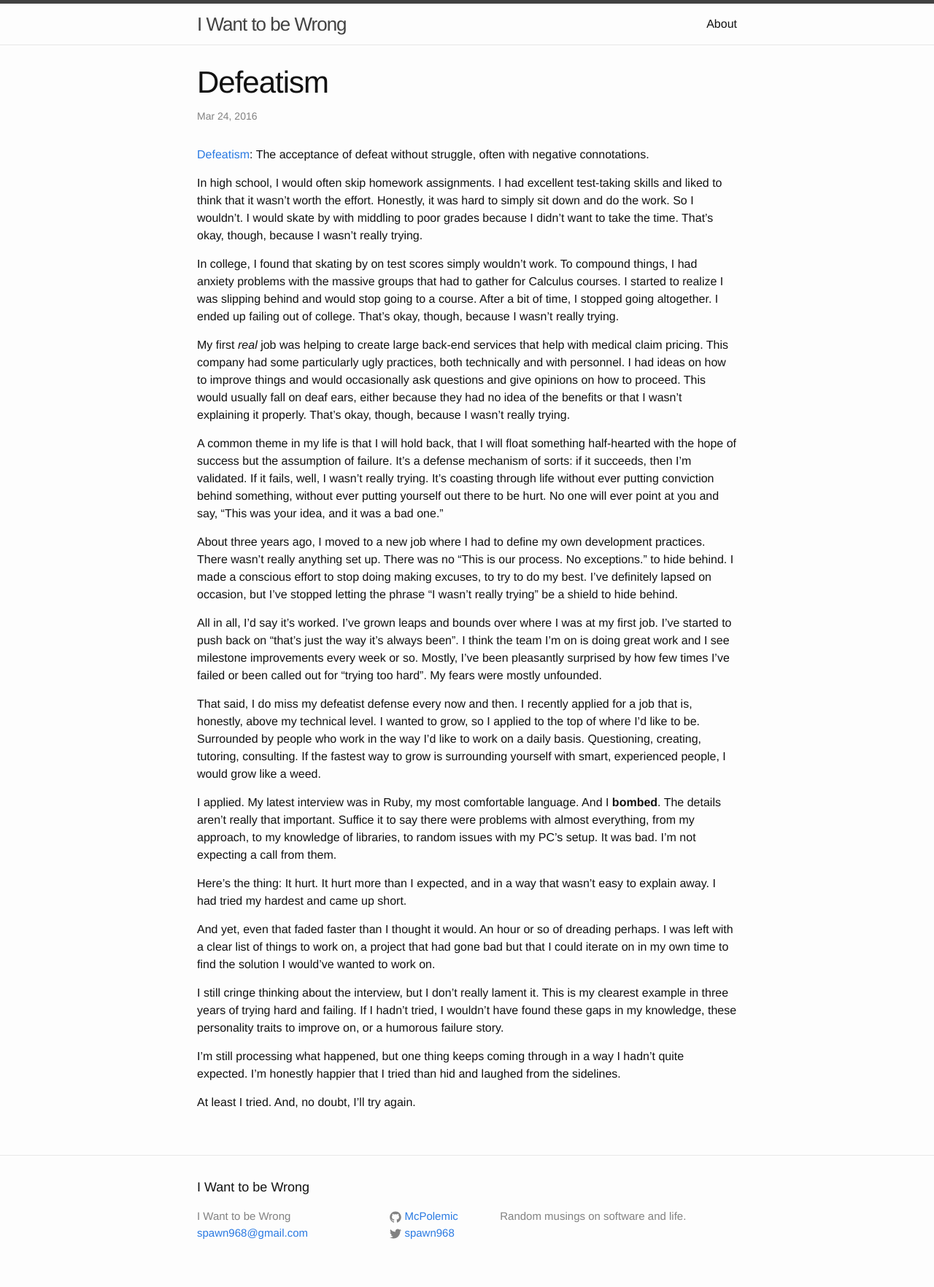
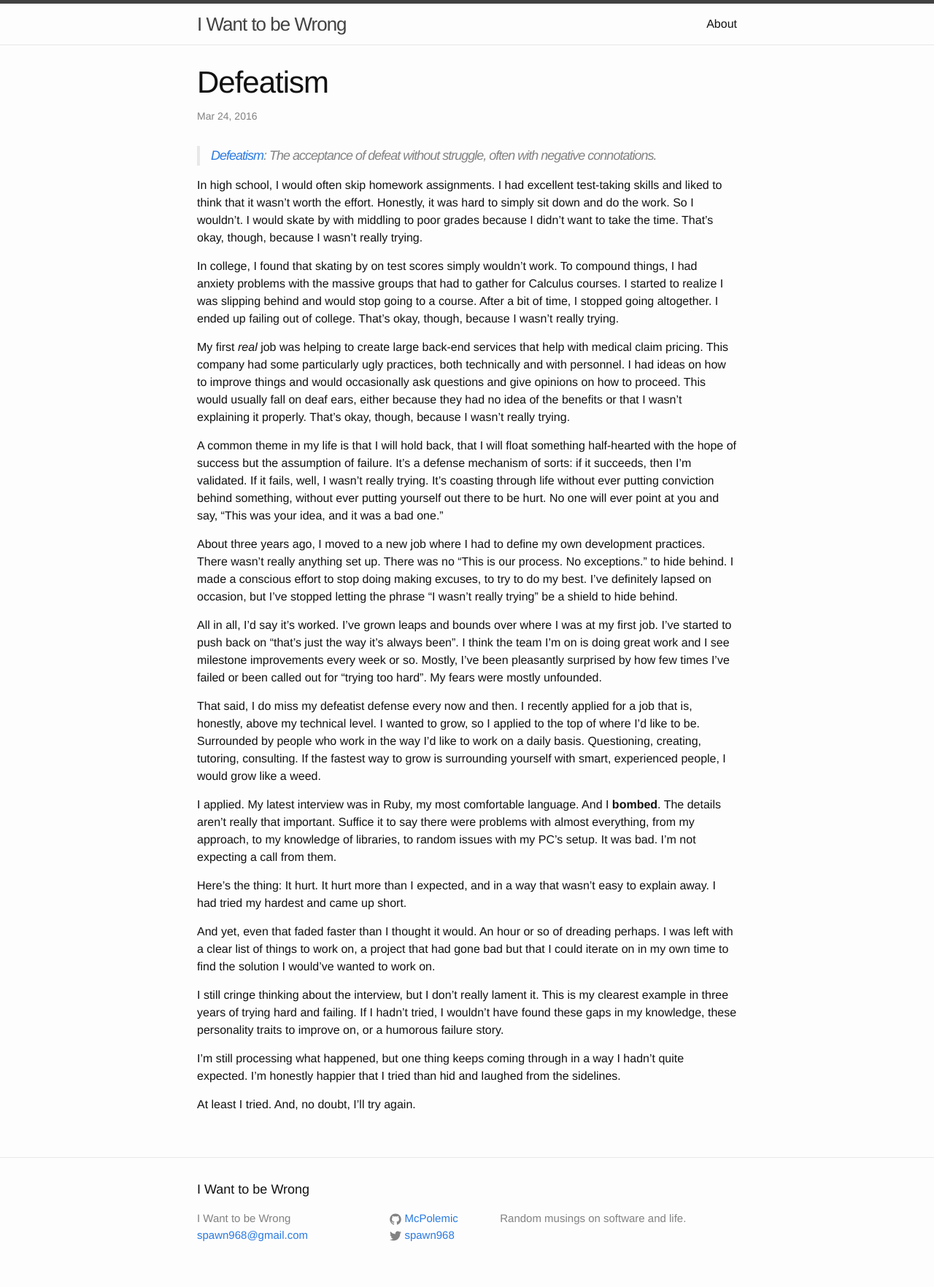
Before and after one commit to McPolemic/McPolemic.github.io, a Jekyll site: the page built from _posts/2016-03-24-defeatism.md, in a window 1280 px wide. Shown: the whole page at 73% size. Built offline with Jekyll 4.4.1, drawn with Linux system fonts in a browser that asks for light colours.

Commit message:
Quote the definition
I'm not sure how GitHub pages would handle `<dl>` tags, so we'll just do a block quote for now.

```diff
--- a/_posts/2016-03-24-defeatism.md
+++ b/_posts/2016-03-24-defeatism.md
@@ -4,7 +4,7 @@ date: 2016-03-24
 title: Defeatism
 ---
 
-[Defeatism][defeatism_defn]: The acceptance of defeat without struggle, often with negative connotations.
+> [Defeatism][defeatism_defn]: The acceptance of defeat without struggle, often with negative connotations.
 
 In high school, I would often skip homework assignments. I had excellent test-taking skills and liked to think that it wasn't worth the effort. Honestly, it was hard to simply sit down and do the work. So I wouldn't. I would skate by with middling to poor grades because I didn't want to take the time. That's okay, though, because I wasn't really trying.
 
```
